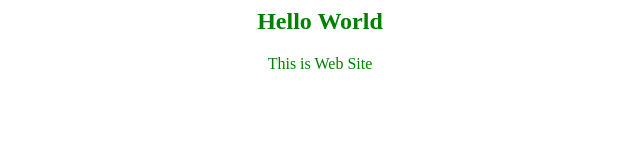
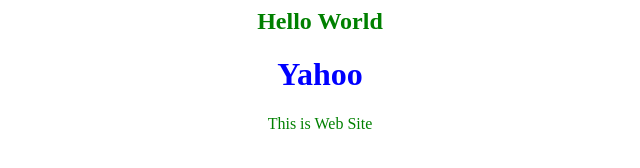
Before and after one commit to antoniosf100/myWebServerFile, a plain HTML site: page index.html in a window 1280 px wide. Shown: the whole page, without its empty margins (320-960 px from the left). Drawn offline with Linux system fonts and the light colour scheme.

Commit message:
Update index.html

```diff
--- a/index.html
+++ b/index.html
@@ -2,6 +2,7 @@
 <body bgcolor=white>
 <center>
 <h2><font color=green>Hello World</font></h2>
+<h1><font color=blue>Yahoo</font></h1>
 
 <font color=green>This is Web Site</font>
 </center>
```
